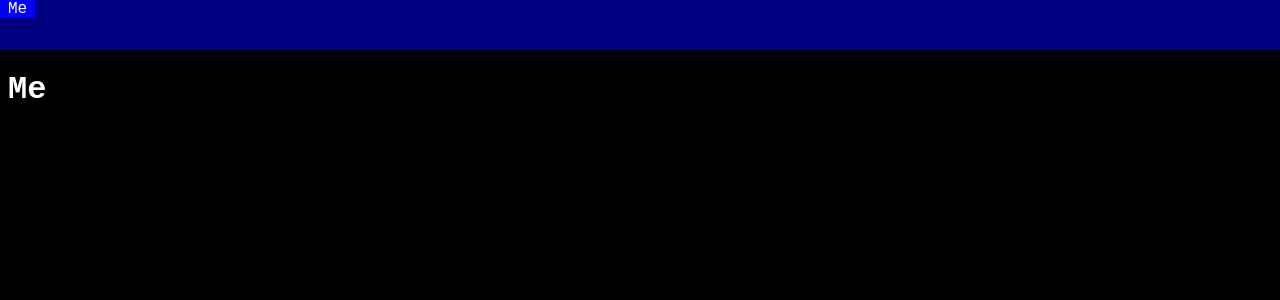
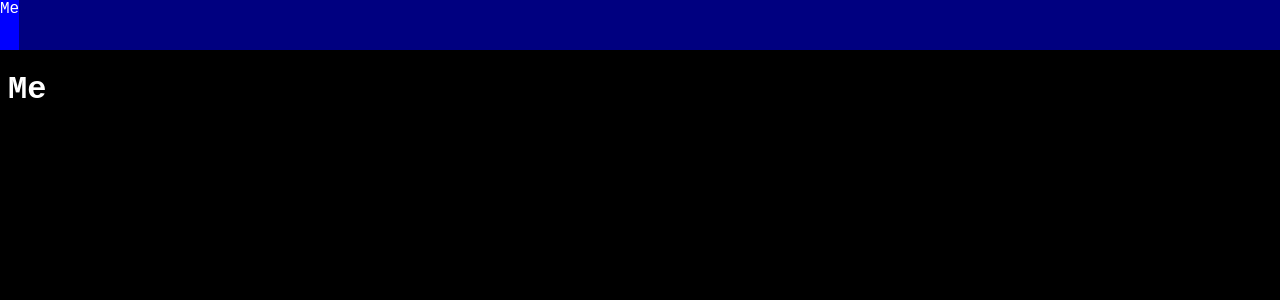
Before and after one commit to Kenny2github/kenny2github.github.io, a PHP site: page / in a window 1280 px wide. Shown: the top 300 px of the page. Run offline with PHP 8.4, Linux system fonts and the light colour scheme.

Commit message:
Update main.css

```diff
--- a/main.css
+++ b/main.css
@@ -19,7 +19,8 @@ div#header {
 div#header a {
     display:inline-block;
     transition:250ms;
-    padding:0 0.5em 0 0.5em;
+    width:auto;
+    height:50px;
 }
 div#header a:hover {
     background-color:#0000ff;
```
